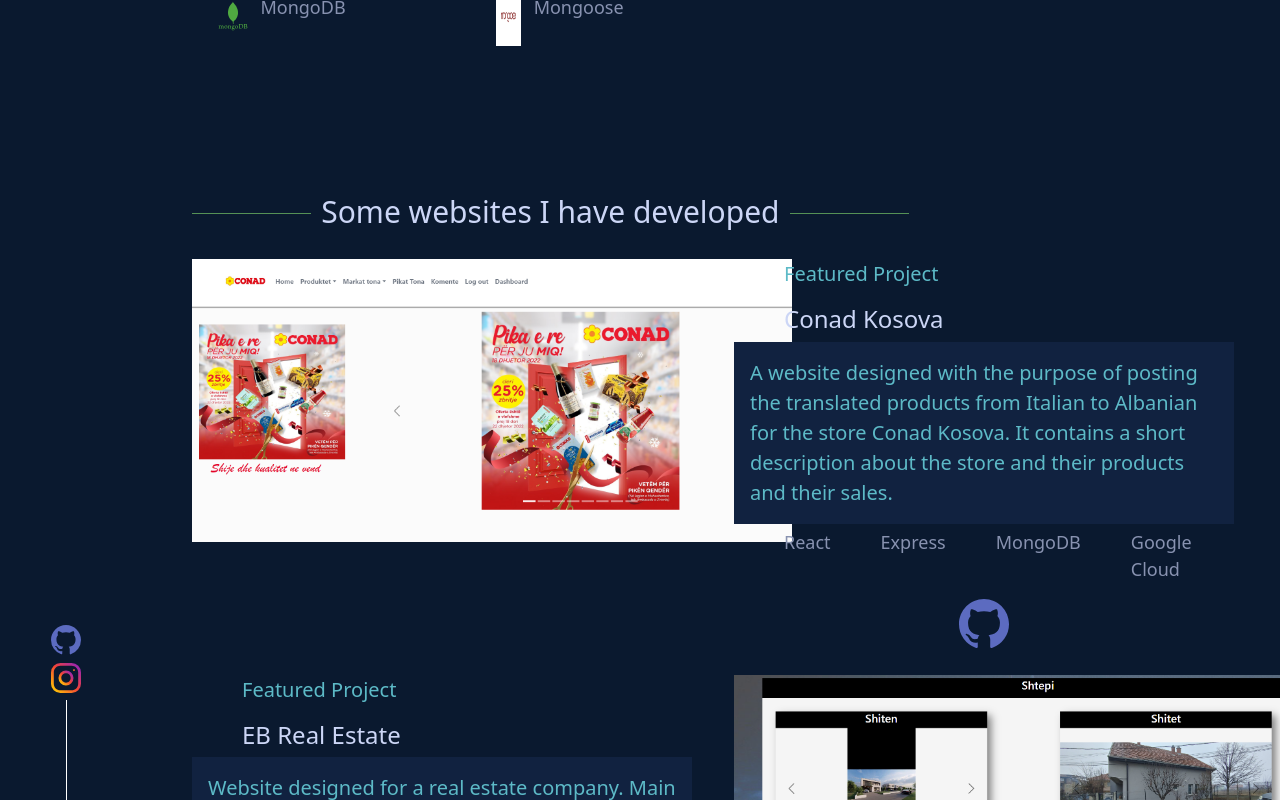
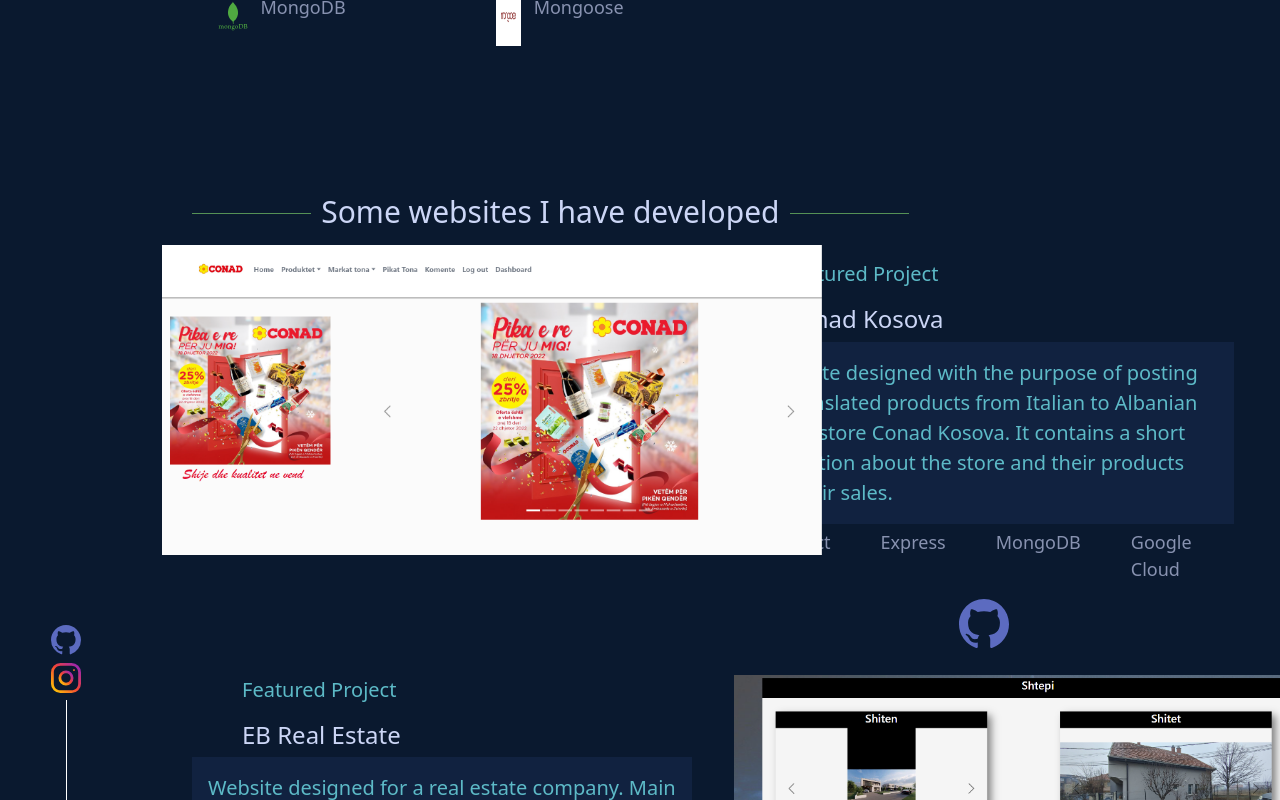
Before and after one commit to EgzonBajrami/portfolio-react, a React (Create React App) app: page / in a window 1280 px wide. In both pictures the pointer is over the picture 492 px from the left and 1699 px from the top of the page. Shown: the part 1299-2099 px from the top of the page. Built offline with nearby package versions, Linux system fonts and the light colour scheme.

Commit message:
Update Projects.css

```diff
--- a/src/components/Projects/Projects.css
+++ b/src/components/Projects/Projects.css
@@ -32,6 +32,9 @@
     width:600px;
     height:auto;
     max-height:100%;
+}
+.insideProjects-img img:hover{
+    transform:scale(1.1);
 }
 .insideProjects-txt{
     width:500px;
```
